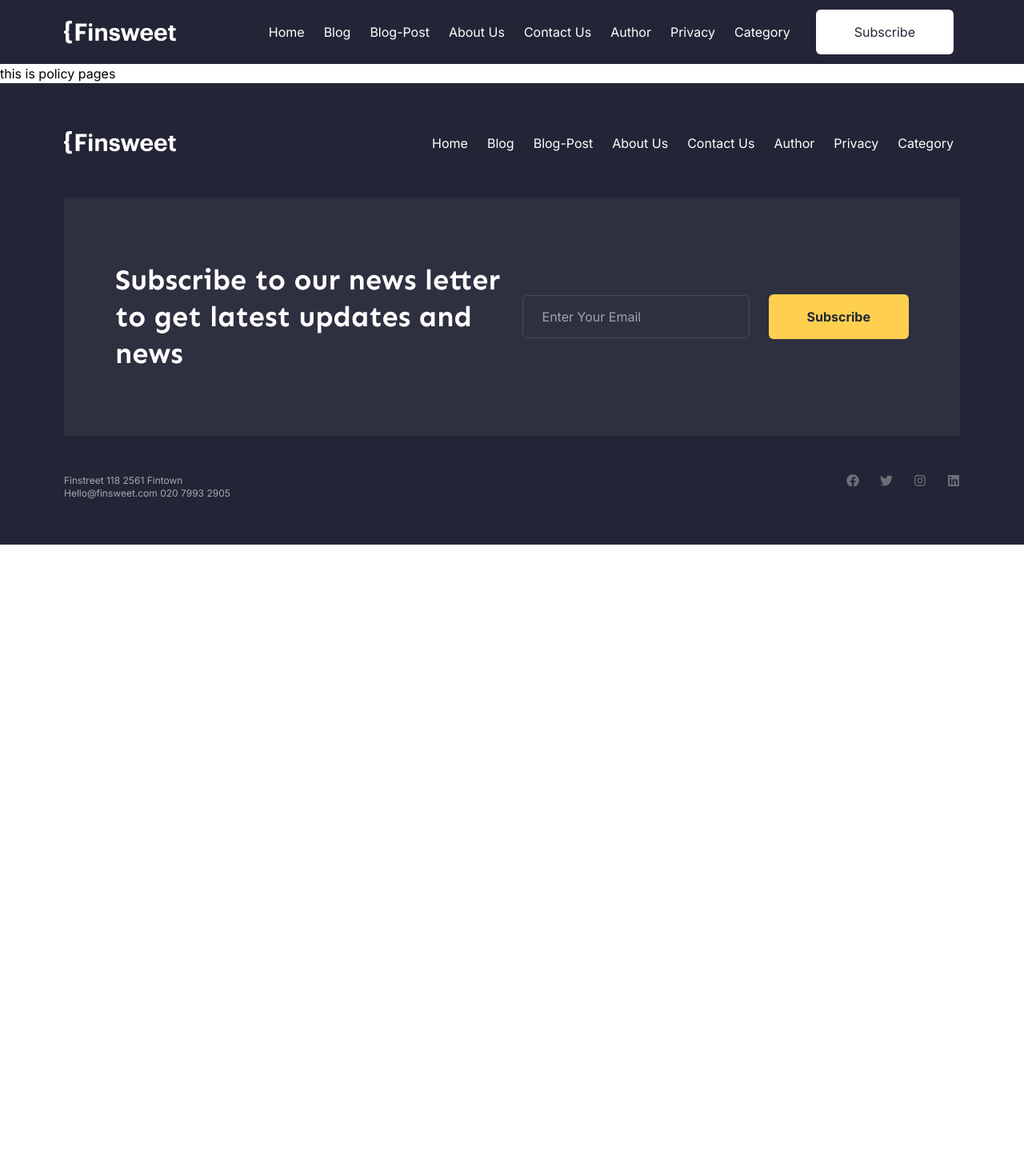
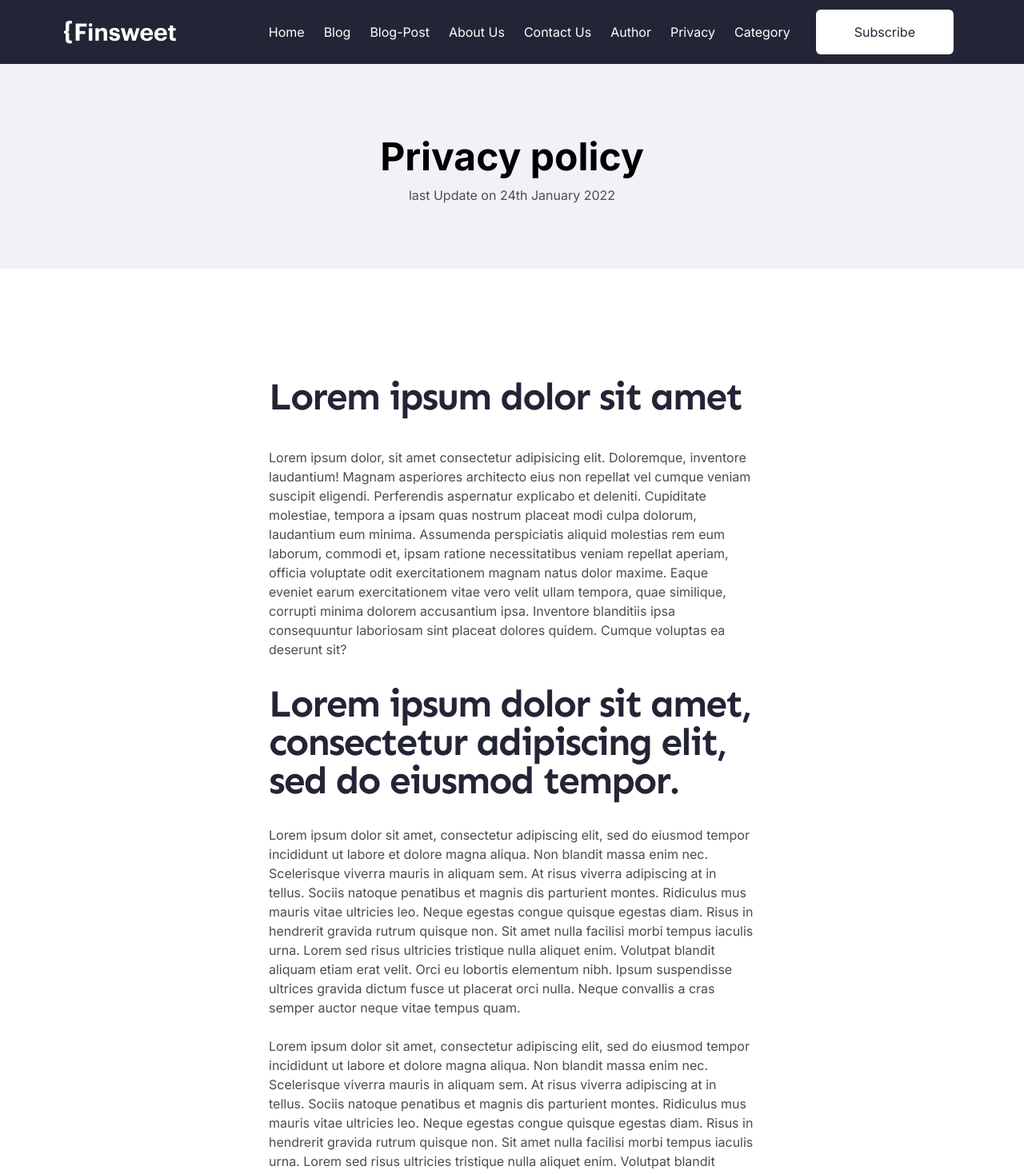
Before and after one commit to devhasheburrahman/finsweet, a React (Vite) app: page /privacy in a window 1280 px wide. Shown: the top 1468 px of the page at 80% size. Before the commit the page ends 800 px from the top, so only its background shows below. Built offline with nearby package versions, Linux system fonts and the light colour scheme.

Commit message:
praivacy

```diff
--- a/src/pages/Privacy/Privacy.jsx
+++ b/src/pages/Privacy/Privacy.jsx
@@ -2,9 +2,24 @@ import React from 'react';
 
 const Privacy = () => {
     return (
-        <div>
-            this is policy pages
-        </div>
+        <>
+            <div className='bg-[#F4F0F8]'>
+                <p className='font-bold text-[48px] text-center pt-20'>Privacy policy</p>
+                <p className='text-center text-[#4C4C4C] pb-20 '>last Update on 24th January 2022</p>
+            </div>
+            <div className='px-[336px] pb-32 pt-32'>
+                <h1 style={{ lineHeight: '64px',letterSpacing:'-2px'}} className='text-[48px] font-bold text-[#232536] font-[Sen] mb-8'>Lorem ipsum dolor sit amet</h1>
+                <p className='text-[#4C4C4C] text-base font-[Inter]'>Lorem ipsum dolor, sit amet consectetur adipisicing elit. Doloremque, inventore laudantium! Magnam asperiores architecto eius non repellat vel cumque veniam suscipit eligendi. Perferendis aspernatur explicabo et deleniti. Cupiditate molestiae, tempora a  ipsam quas nostrum placeat modi culpa dolorum, laudantium eum minima. Assumenda perspiciatis aliquid molestias rem eum laborum, commodi et, ipsam ratione necessitatibus veniam repellat aperiam, officia voluptate odit exercitationem magnam natus dolor maxime. Eaque eveniet earum exercitationem vitae vero velit ullam tempora, quae similique, corrupti minima dolorem accusantium ipsa. Inventore blanditiis ipsa consequuntur laboriosam sint placeat dolores quidem. Cumque voluptas ea deserunt sit?</p>
+
+
+                <h1 style={{ lineHeight: '48px',letterSpacing:'-2px'}} className='text-[48px] font-bold text-[#232536] font-[Sen] mb-8 leading-[-2px mt-8' >Lorem ipsum dolor sit amet, consectetur adipiscing elit, sed do eiusmod tempor.</h1>
+            <p className='text-[#4C4C4C] text-base font-[Inter] mb-6'>Lorem ipsum dolor sit amet, consectetur adipiscing elit, sed do eiusmod tempor incididunt ut labore et dolore magna aliqua. Non blandit massa enim nec. Scelerisque viverra mauris in aliquam sem. At risus viverra adipiscing at in tellus. Sociis natoque penatibus et magnis dis parturient montes. Ridiculus mus mauris vitae ultricies leo. Neque egestas congue quisque egestas diam. Risus in hendrerit gravida rutrum quisque non. Sit amet nulla facilisi morbi tempus iaculis urna. Lorem sed risus ultricies tristique nulla aliquet enim. Volutpat blandit aliquam etiam erat velit. Orci eu lobortis elementum nibh. Ipsum suspendisse ultrices gravida dictum fusce ut placerat orci nulla. Neque convallis a cras semper auctor neque vitae tempus quam.</p>
+
+            <p className='text-[#4C4C4C] text-base font-[Inter]'> Lorem ipsum dolor sit amet, consectetur adipiscing elit, sed do eiusmod tempor incididunt ut labore et dolore magna aliqua. Non blandit massa enim nec. Scelerisque viverra mauris in aliquam sem. At risus viverra adipiscing at in tellus. Sociis natoque penatibus et magnis dis parturient montes. Ridiculus mus mauris vitae ultricies leo. Neque egestas congue quisque egestas diam. Risus in hendrerit gravida rutrum quisque non. Sit amet nulla facilisi morbi tempus iaculis urna. Lorem sed risus ultricies tristique nulla aliquet enim. Volutpat blandit aliquam etiam erat velit. Orci eu lobortis elementum nibh. Ipsum suspendisse ultrices gravida dictum fusce ut placerat orci nulla. Neque convallis a cras semper auctor neque vitae tempus quam.
+            </p>
+        </div >
+
+        </>
     );
 };
 
```
Also changed, not shown: src/main.jsx (+6 -1 lines).
